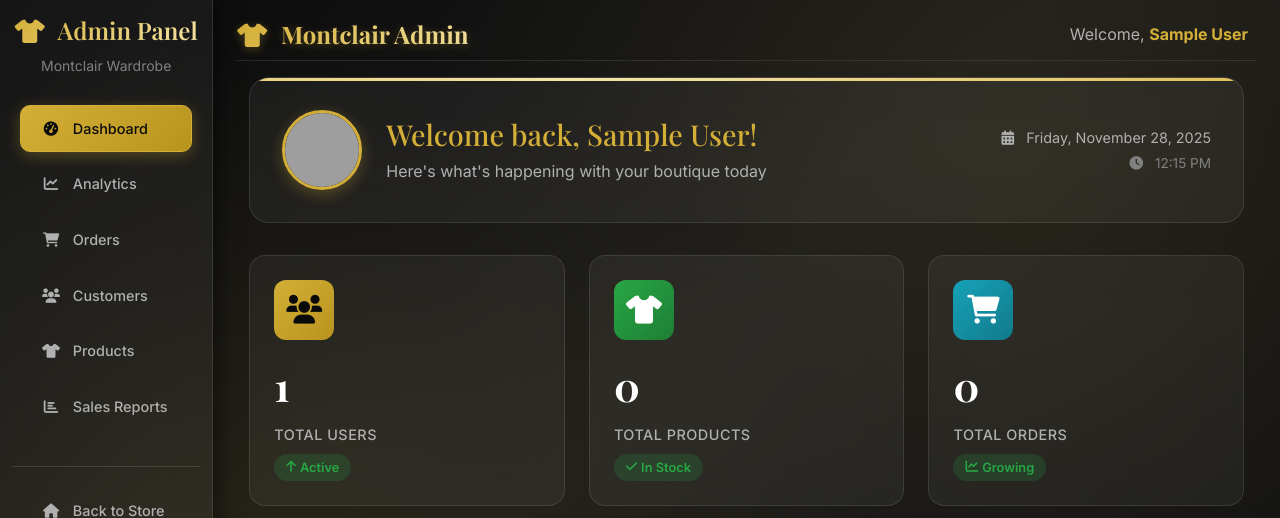
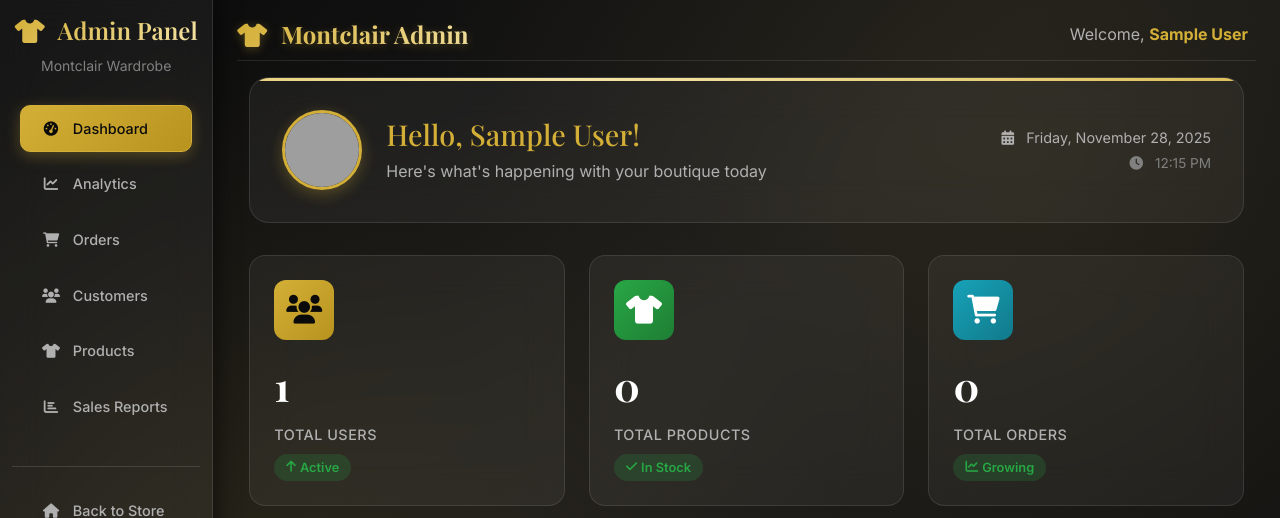
Before and after one commit to chizyu13/monticlairs-wardrobe, a Django app: page /custom-admin/ in a window 1280 px wide. Shown: the top 518 px of the page. Run offline with Django 5.2, Linux system fonts and the light colour scheme; the visitor is signed in with stand-in values (Sample User, id 1); data comes from the database, SQL or seed files in the repository; data that the repository does not hold is empty; some libraries are stand-ins or nearby versions; grey boxes are pictures that could not be loaded.

Commit message:
Change Welcome back to Hello with user name

```diff
--- a/accounts/views.py
+++ b/accounts/views.py
@@ -69,7 +69,7 @@ def login_view(request):
             user = authenticate(request, username=username, password=password)
             if user is not None:
                 login(request, user)
-                messages.success(request, "Welcome back to Montclair Wardrobe!")
+                messages.success(request, "Hello! Welcome to Montclair Wardrobe!")
 
                 # Check if user is staff/admin
                 if user.is_staff or user.is_superuser:
--- a/custom_admin/templates/custom_admin/dashboard.html
+++ b/custom_admin/templates/custom_admin/dashboard.html
@@ -369,7 +369,7 @@
                 </div>
             {% endif %}
             <div class="welcome-text">
-                <h2>Welcome back, {{ request.user.get_full_name|default:request.user.username }}!</h2>
+                <h2>Hello, {{ request.user.get_full_name|default:request.user.username }}!</h2>
                 <p>Here's what's happening with your boutique today</p>
             </div>
             <div class="ms-auto text-end">
--- a/custom_admin/templates/custom_admin/dashboard_new.html
+++ b/custom_admin/templates/custom_admin/dashboard_new.html
@@ -369,7 +369,7 @@
                 </div>
             {% endif %}
             <div class="welcome-text">
-                <h2>Welcome back, {{ request.user.get_full_name|default:request.user.username }}!</h2>
+                <h2>Hello, {{ request.user.get_full_name|default:request.user.username }}!</h2>
                 <p>Here's what's happening with your boutique today</p>
             </div>
             <div class="ms-auto text-end">
--- a/custom_admin/templates/custom_admin/dashboard_old_backup.html
+++ b/custom_admin/templates/custom_admin/dashboard_old_backup.html
@@ -113,7 +113,7 @@
             <!-- Welcome Section -->
             <div class="text-center mb-5">
                 <h3 class="gradient-text mb-3">
-                    Welcome back, {{ request.user.get_full_name|default:request.user.username }}!
+                    Hello, {{ request.user.get_full_name|default:request.user.username }}!
                 </h3>
                 <p class="text-light opacity-75">Manage your boutique with powerful admin tools</p>
             </div>
--- a/templates/accounts/admin_dashboard.html
+++ b/templates/accounts/admin_dashboard.html
@@ -210,7 +210,7 @@
         <!-- Dashboard Header -->
         <div class="dashboard-header">
             <h1 class="admin-welcome">Admin Dashboard</h1>
-            <p class="admin-subtitle">Welcome back, {{ user.username }}! Manage your e-commerce platform</p>
+            <p class="admin-subtitle">Hello, {{ user.username }}! Manage your e-commerce platform</p>
         </div>
 
         <!-- Statistics Cards -->
--- a/templates/accounts/client_dashboard.html
+++ b/templates/accounts/client_dashboard.html
@@ -569,7 +569,7 @@
         <!-- Welcome Header -->
         <div class="welcome-header">
             <div class="welcome-content">
-                <h1 class="welcome-title">Welcome back, {{ user.first_name|default:user.username }}!</h1>
+                <h1 class="welcome-title">Hello, {{ user.first_name|default:user.username }}!</h1>
                 <p class="welcome-subtitle">Discover new arrivals and manage your fashion journey with Montclair
                     Wardrobe</p>
             </div>
```
